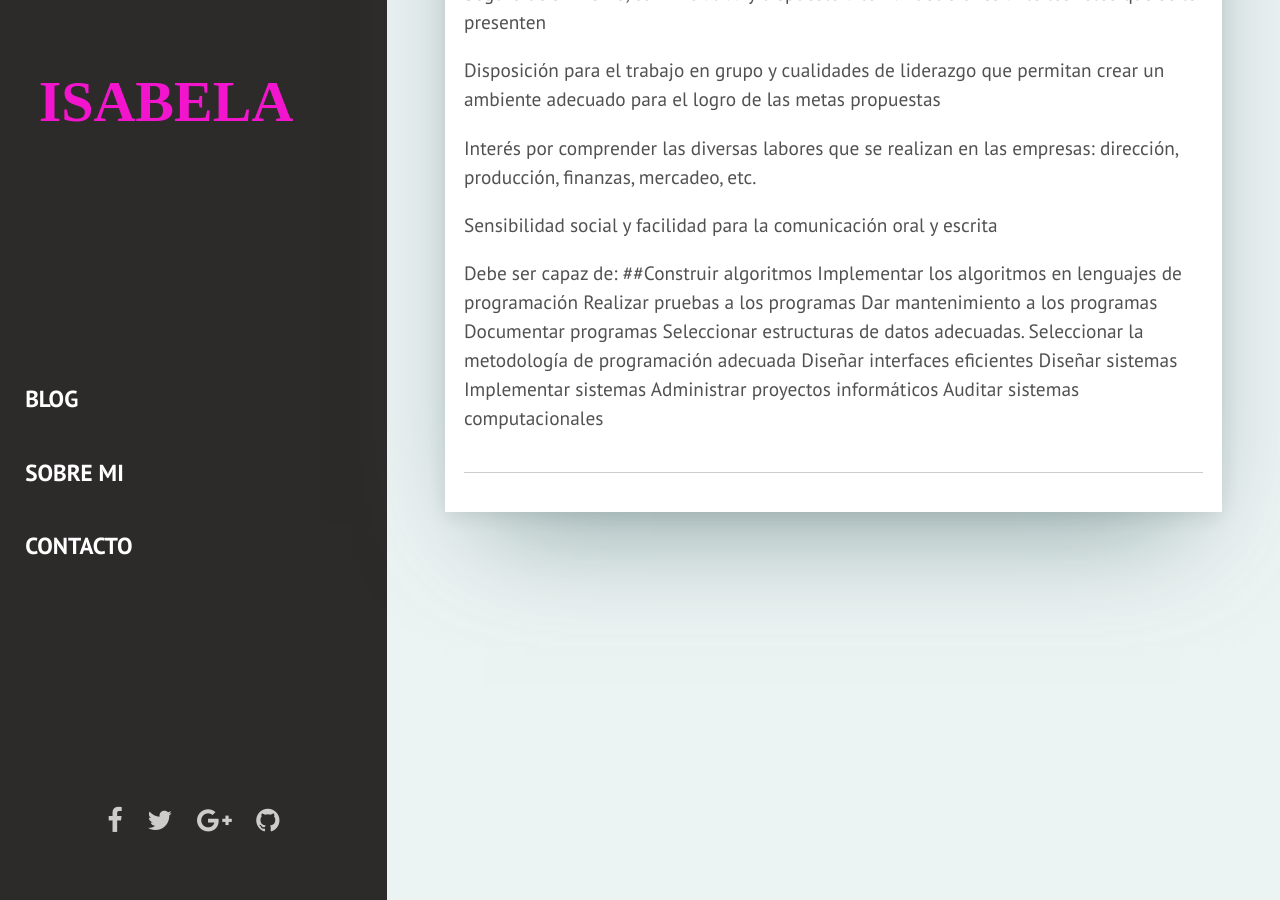
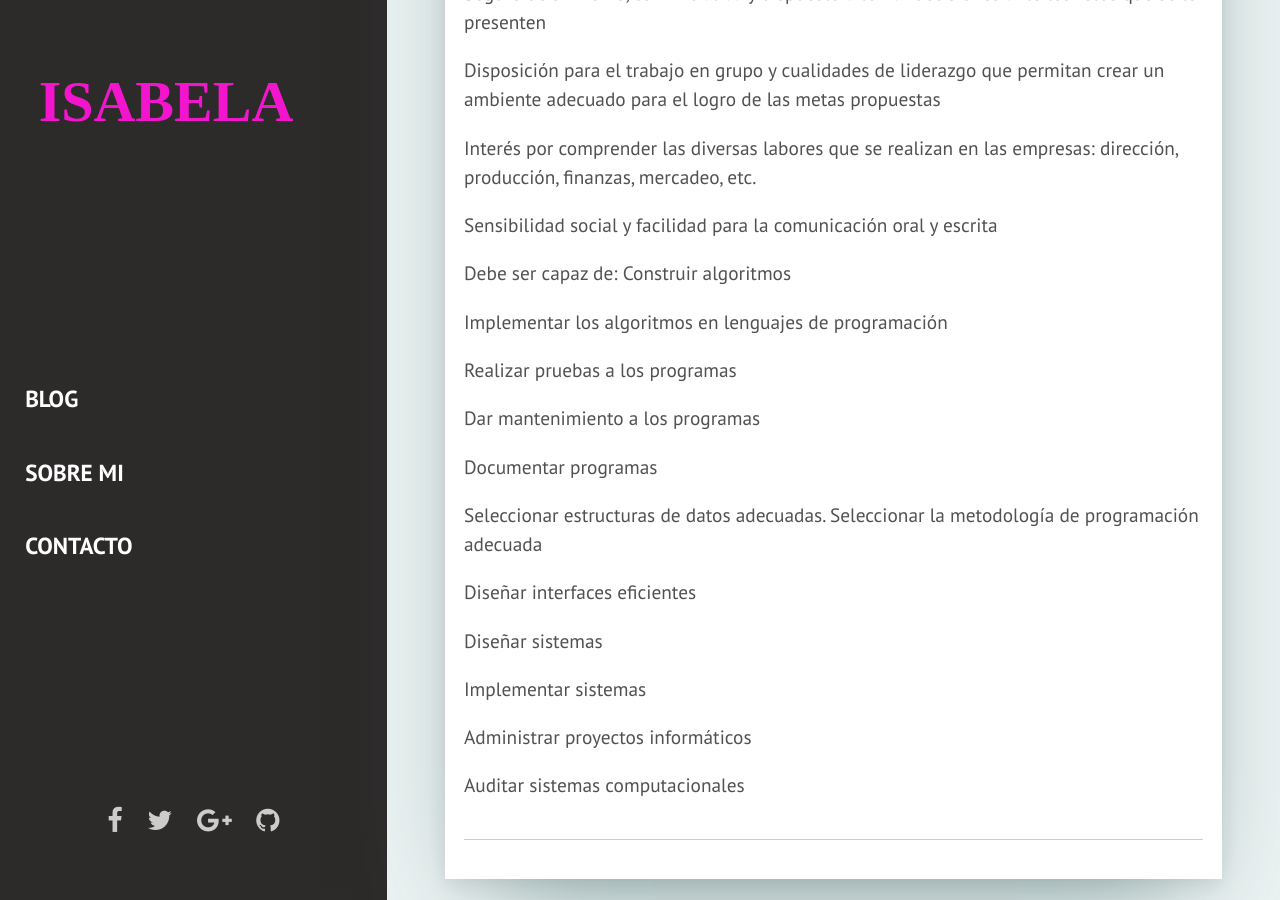
Before and after one commit to dave-sd/BlogIsa, a Jekyll site: the page built from _pages/about.html, in a window 1280 px wide and 900 px high, scrolled down 522 px. Built offline with Jekyll 4.4.1, drawn with Linux system fonts in a browser that asks for light colours; some web fonts are replaced.

```diff
--- a/_pages/about.html
+++ b/_pages/about.html
@@ -23,14 +23,24 @@ Interés por comprender las diversas labores que se realizan en las empresas: di
 Sensibilidad social y facilidad para la comunicación oral y escrita
 
 Debe ser capaz de:
-##Construir algoritmos
+Construir algoritmos
+
 Implementar los algoritmos en lenguajes de programación
+
 Realizar pruebas a los programas
+
 Dar mantenimiento a los programas
+
 Documentar programas
+
 Seleccionar estructuras de datos adecuadas. Seleccionar la metodología de programación adecuada
+
 Diseñar interfaces eficientes
+
 Diseñar sistemas
+
 Implementar sistemas
+
 Administrar proyectos informáticos
+
 Auditar sistemas computacionales
```
